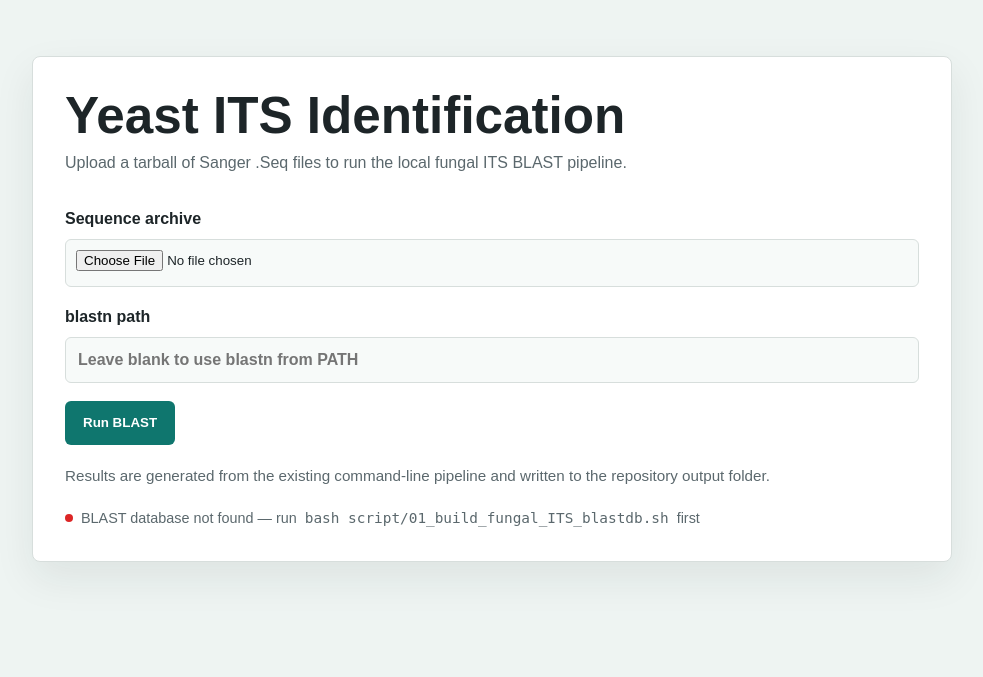
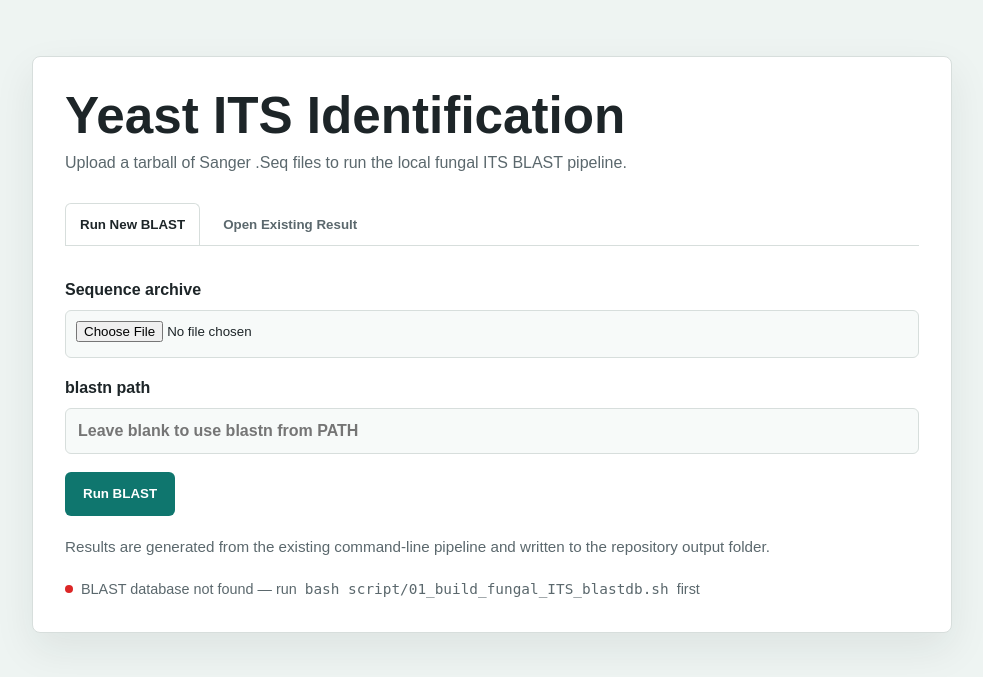
Before and after one commit to binhe-lab/E039-Fungal-ITS-Species-ID, a Flask app: page / in a window 1280 px wide. Shown: the top 677 px of the page, without its empty margins (148-1131 px from the left). Run offline with Flask 3, Linux system fonts and the light colour scheme.

Commit message:
Add saved result browsing workflow
Add an Open Existing Result workflow to the home page, load saved summaries and BLAST tables without rerunning BLAST, render summary-only legacy outputs gracefully, and cover the new result discovery/loading paths with tests.

```diff
--- a/app/app.py
+++ b/app/app.py
@@ -17,6 +17,7 @@ PIPELINE_SCRIPT = REPO_ROOT / "script" / "02_process_seq_tarball_and_blast.sh"
 OUTPUT_DIR = REPO_ROOT / "output"
 ALLOWED_EXTENSIONS = (".tar", ".tar.gz", ".tgz")
 LOCAL_BLASTN = Path("/usr/local/ncbi/blast/bin/blastn")
+RESULT_ID_PATTERN = re.compile(r"^[A-Za-z0-9][A-Za-z0-9._-]*$")
 
 
 app = Flask(__name__)
@@ -157,6 +158,76 @@ def parse_blast_table(blast_table_path: Path | None) -> list[dict]:
     return queries
 
 
+def list_existing_results() -> list[dict[str, object]]:
+    results = []
+    seen_ids = set()
+    for summary_path in sorted(OUTPUT_DIR.glob("*.summary.txt"), reverse=True):
+        result_id = summary_path.name.removesuffix(".summary.txt")
+        seen_ids.add(result_id)
+        blast_table_path = OUTPUT_DIR / f"{result_id}.blast.tsv"
+        fasta_path = REPO_ROOT / "data" / "query" / f"{result_id}.fasta"
+        results.append(
+            {
+                "id": result_id,
+                "label": result_id,
+                "summary_path": summary_path,
+                "blast_table_path": blast_table_path if blast_table_path.is_file() else None,
+                "fasta_path": fasta_path if fasta_path.is_file() else None,
+                "has_structured_results": blast_table_path.is_file(),
+            }
+        )
+
+    for blast_table_path in sorted(OUTPUT_DIR.glob("*.blast.tsv"), reverse=True):
+        result_id = blast_table_path.name.removesuffix(".blast.tsv")
+        if result_id in seen_ids:
+            continue
+        fasta_path = REPO_ROOT / "data" / "query" / f"{result_id}.fasta"
+        results.append(
+            {
+                "id": result_id,
+                "label": result_id,
+                "summary_path": None,
+                "blast_table_path": blast_table_path,
+                "fasta_path": fasta_path if fasta_path.is_file() else None,
+                "has_structured_results": True,
+            }
+        )
+
+    return results
+
+
+def validate_result_id(result_id: str) -> str:
+    clean_id = result_id.strip()
+    if not RESULT_ID_PATTERN.fullmatch(clean_id):
+        raise ValueError("Choose a valid saved result.")
+    return clean_id
+
+
+def load_existing_result(result_id: str) -> dict[str, object]:
+    clean_id = validate_result_id(result_id)
+    summary_path = OUTPUT_DIR / f"{clean_id}.summary.txt"
+    blast_table_path = OUTPUT_DIR / f"{clean_id}.blast.tsv"
+    fasta_path = REPO_ROOT / "data" / "query" / f"{clean_id}.fasta"
+
+    has_summary = summary_path.is_file()
+    has_blast_table = blast_table_path.is_file()
+    if not has_summary and not has_blast_table:
+        raise FileNotFoundError("Saved result not found.")
+
+    return {
+        "returncode": 0,
+        "stdout": "",
+        "stderr": "",
+        "summary_path": summary_path if has_summary else None,
+        "blast_table_path": blast_table_path if has_blast_table else None,
+        "fasta_path": fasta_path if fasta_path.is_file() else None,
+        "summary_text": summary_path.read_text(encoding="utf-8") if has_summary else "",
+        "structured_results": parse_blast_table(blast_table_path)
+        if has_blast_table
+        else [],
+    }
+
+
 def run_pipeline(upload_path: Path, blastn_path: str = "") -> dict[str, object]:
     env = os.environ.copy()
     if blastn_path:
@@ -203,6 +274,7 @@ def index():
         "index.html",
         default_blastn_path=default_blastn_path(),
         db_built_date=db_built_date(),
+        existing_results=list_existing_results(),
     )
 
 
@@ -249,7 +321,42 @@ def run():
         fasta_path=result["fasta_path"],
         blastn_path=blastn_path,
         output_dir=OUTPUT_DIR,
+        result_source="new",
     ), (200 if success else 500)
+
+
+@app.post("/open-result")
+def open_result():
+    result_id = request.form.get("result_id", "")
+    try:
+        result = load_existing_result(result_id)
+    except Exception as exc:
+        return (
+            render_template(
+                "results.html",
+                success=False,
+                error=str(exc),
+                stdout="",
+                stderr="",
+            ),
+            404,
+        )
+
+    return render_template(
+        "results.html",
+        success=True,
+        error=None,
+        stdout="",
+        stderr="",
+        summary_text=result["summary_text"],
+        structured_results=result["structured_results"],
+        summary_path=result["summary_path"],
+        blast_table_path=result["blast_table_path"],
+        fasta_path=result["fasta_path"],
+        blastn_path="",
+        output_dir=OUTPUT_DIR,
+        result_source="existing",
+    )
 
 
 if __name__ == "__main__":
--- a/app/templates/index.html
+++ b/app/templates/index.html
@@ -63,13 +63,18 @@
         margin-top: 32px;
       }
 
+      form.secondary-form {
+        margin-top: 18px;
+      }
+
       label {
         display: grid;
         gap: 8px;
         font-weight: 700;
       }
 
-      input[type="file"] {
+      input[type="file"],
+      select {
         width: 100%;
         min-height: 48px;
         padding: 10px;
@@ -145,6 +150,56 @@
       .status.is-visible {
         display: block;
       }
+
+      .tabs {
+        display: flex;
+        gap: 8px;
+        margin-top: 28px;
+        border-bottom: 1px solid var(--line);
+      }
+
+      .tab-button {
+        min-height: 42px;
+        padding: 0 14px;
+        border: 1px solid transparent;
+        border-bottom: 0;
+        border-radius: 6px 6px 0 0;
+        background: transparent;
+        color: var(--muted);
+        font-weight: 700;
+        cursor: pointer;
+      }
+
+      .tab-button.is-active {
+        border-color: var(--line);
+        background: var(--surface);
+        color: var(--ink);
+      }
+
+      .tab-panel {
+        display: none;
+      }
+
+      .tab-panel.is-active {
+        display: block;
+      }
+
+      .result-meta {
+        display: grid;
+        gap: 8px;
+        margin-top: 16px;
+        padding: 14px 16px;
+        border: 1px solid var(--line);
+        border-radius: 6px;
+        background: var(--field);
+        color: var(--muted);
+        font-size: 0.9rem;
+      }
+
+      .result-meta code {
+        color: var(--ink);
+        overflow-wrap: anywhere;
+      }
     </style>
   </head>
   <body>
@@ -153,6 +208,12 @@
         <h1>Yeast ITS Identification</h1>
         <p>Upload a tarball of Sanger .Seq files to run the local fungal ITS BLAST pipeline.</p>
 
+        <div class="tabs" role="tablist" aria-label="Start workflow">
+          <button class="tab-button is-active" id="tab-run" type="button" role="tab" aria-selected="true" aria-controls="panel-run" data-tab="run">Run New BLAST</button>
+          <button class="tab-button" id="tab-open" type="button" role="tab" aria-selected="false" aria-controls="panel-open" data-tab="open">Open Existing Result</button>
+        </div>
+
+        <div class="tab-panel is-active" id="panel-run" role="tabpanel" aria-labelledby="tab-run" data-panel="run">
           <form id="blast-form" action="/run" method="post" enctype="multipart/form-data">
             <label for="tarball">
               Sequence archive
@@ -170,6 +231,35 @@
           </div>
 
           <p class="note">Results are generated from the existing command-line pipeline and written to the repository output folder.</p>
+        </div>
+
+        <div class="tab-panel" id="panel-open" role="tabpanel" aria-labelledby="tab-open" data-panel="open">
+          {% if existing_results %}
+            <form class="secondary-form" action="/open-result" method="post">
+              <label for="result_id">
+                Saved result
+                <select id="result_id" name="result_id" required>
+                  {% for result in existing_results %}
+                    <option
+                      value="{{ result.id }}"
+                      data-summary="{{ result.summary_path or '' }}"
+                      data-blast-table="{{ result.blast_table_path or '' }}"
+                      data-fasta="{{ result.fasta_path or '' }}"
+                      data-structured="{{ 'yes' if result.has_structured_results else 'no' }}"
+                    >
+                      {{ result.label }}
+                    </option>
+                  {% endfor %}
+                </select>
+              </label>
+              <button type="submit">Open Result</button>
+            </form>
+
+            <div class="result-meta" id="result-meta" aria-live="polite"></div>
+          {% else %}
+            <p class="note">No saved BLAST results were found in the output folder.</p>
+          {% endif %}
+        </div>
 
         <div class="db-status">
           {% if db_built_date %}
@@ -186,12 +276,50 @@
       const form = document.getElementById("blast-form");
       const button = document.getElementById("run-button");
       const status = document.getElementById("run-status");
+      const resultSelect = document.getElementById("result_id");
+      const resultMeta = document.getElementById("result-meta");
 
       form.addEventListener("submit", () => {
         status.classList.add("is-visible");
         button.disabled = true;
         button.textContent = "Running BLAST...";
       });
+
+      document.querySelectorAll("[data-tab]").forEach((tab) => {
+        tab.addEventListener("click", () => {
+          const selectedTab = tab.dataset.tab;
+          document.querySelectorAll("[data-tab]").forEach((button) => {
+            const isActive = button.dataset.tab === selectedTab;
+            button.classList.toggle("is-active", isActive);
+            button.setAttribute("aria-selected", String(isActive));
+          });
+          document.querySelectorAll("[data-panel]").forEach((panel) => {
+            panel.classList.toggle("is-active", panel.dataset.panel === selectedTab);
+          });
+        });
+      });
+
+      function renderResultMeta() {
+        if (!resultSelect || !resultMeta) {
+          return;
+        }
+        const option = resultSelect.selectedOptions[0];
+        const rows = [
+          ["Summary", option.dataset.summary],
+          ["BLAST table", option.dataset.blastTable],
+          ["FASTA", option.dataset.fasta],
+          ["Interactive view", option.dataset.structured === "yes" ? "Available" : "Summary only"]
+        ].filter((row) => row[1]);
+
+        resultMeta.innerHTML = rows.map(([label, value]) => (
+          `<div><strong>${label}:</strong> <code>${value}</code></div>`
+        )).join("");
+      }
+
+      if (resultSelect) {
+        resultSelect.addEventListener("change", renderResultMeta);
+        renderResultMeta();
+      }
     </script>
   </body>
 </html>
```
Also changed, not shown: app/templates/results.html (+6 -2 lines), tests/test_app.py (+113 -0 lines), README.md. Lines whose indentation alone changed are shown as unchanged.
